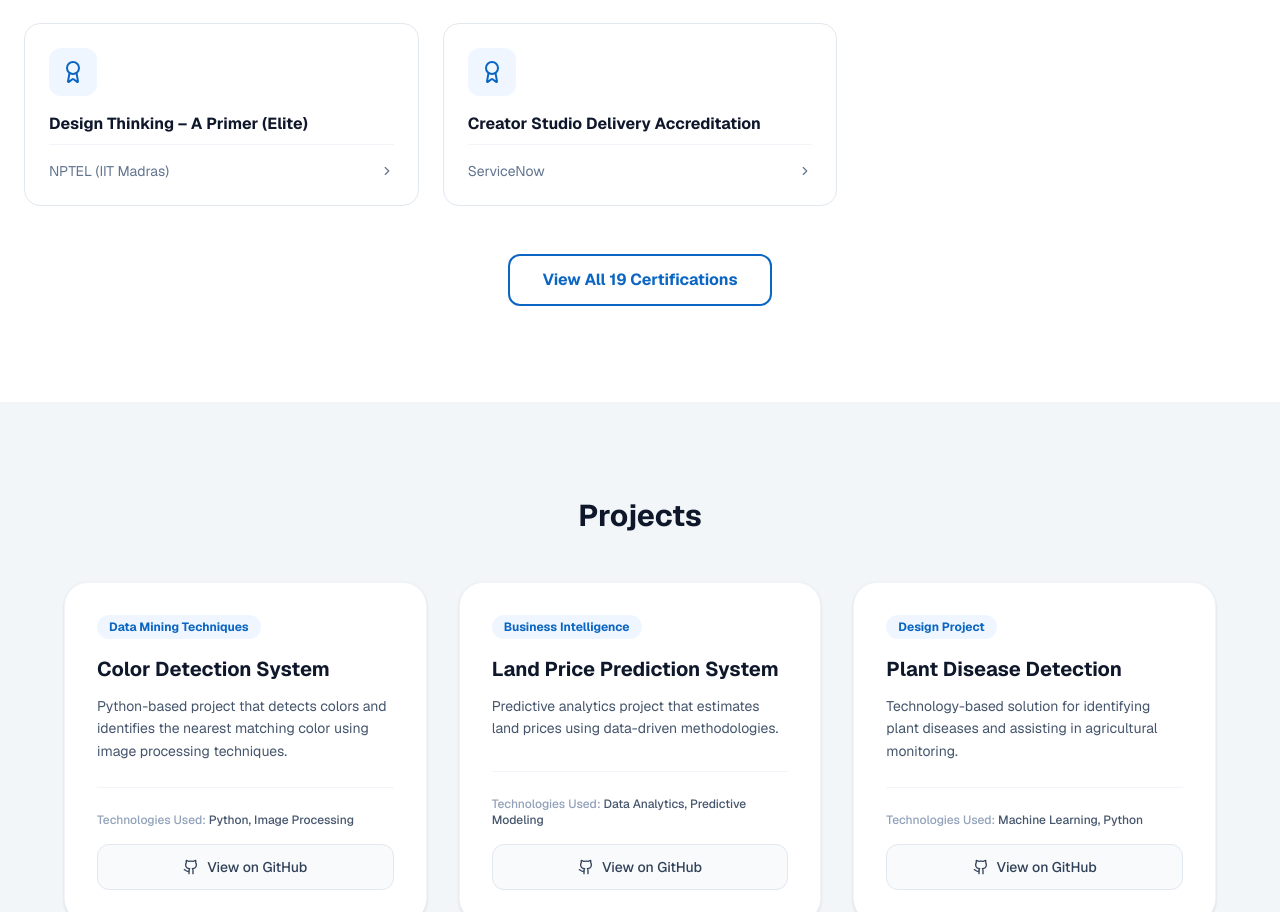
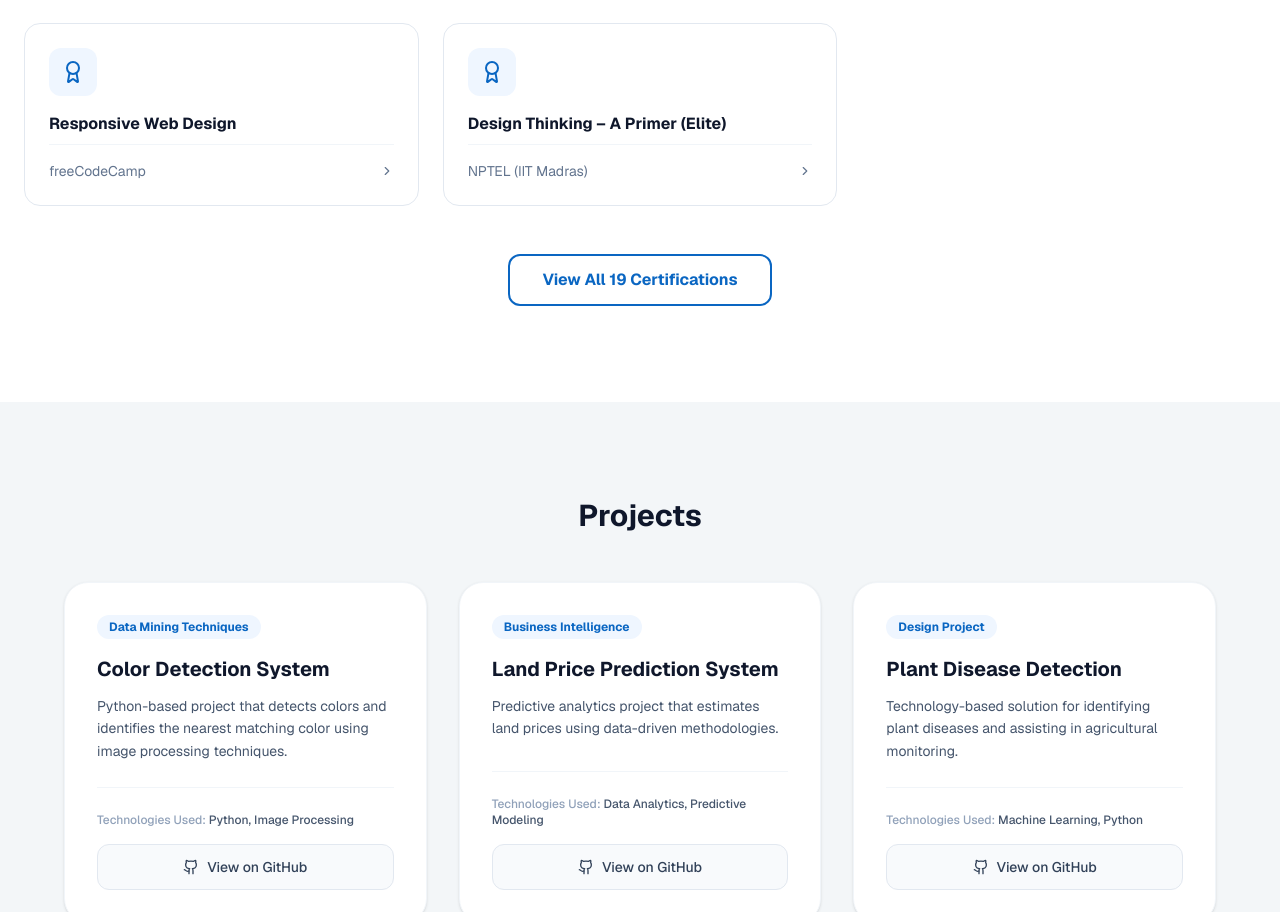
Before and after one commit to AjayyIT/ajay-portfolio, a Next.js app: page / in a window 1280 px wide. Shown: the part 3643-4555 px from the top of the page. Built offline with nearby package versions, Linux system fonts and the light colour scheme.

Commit message:
Added missed certificates

```diff
--- a/app/page.tsx
+++ b/app/page.tsx
@@ -48,10 +48,11 @@ const certifications = [
   { title: "AWS Solutions Architect Associate Level", issuer: "Simplilearn", img: "/certificates/SIMPLILEARN aws.jpg", desc: "Learned AWS cloud services, architecture principles, deployment strategies, and cloud solution design concepts." },
   { title: "Cloud Architect Master's Program", issuer: "Simplilearn", img: "/certificates/SIMPLILEARN cloud architect.jpg", desc: "Explored cloud architecture, cloud deployment models, cloud security, and enterprise cloud solutions." },
   { title: "Python for Data Science", issuer: "NPTEL (IIT Madras)", img: "/certificates/Python for Data Science.jpg", desc: "Developed skills in Python programming, data analysis, data visualization, and data-driven problem solving." },
+  { title: "Responsive Web Design", issuer: "freeCodeCamp", img: "/certificates/FREE CODE CAMP.png", desc: "Achieved 300+ hours of Learning and Demonstrated the knowledge of HTML, CSS, and JavaScript by building responsive websites." },
   { title: "Design Thinking – A Primer (Elite)", issuer: "NPTEL (IIT Madras)", img: "/certificates/Design thinking.jpg", desc: "Learned user-centric problem-solving methodologies, innovation frameworks, and creative solution development." },
   { title: "Creator Studio Delivery Accreditation", issuer: "ServiceNow", img: "/certificates/ServiceNow accr.jpg", desc: "Demonstrated knowledge of Creator Studio concepts and low-code application development within the ServiceNow platform." },
   { title: "Welcome to ServiceNow Micro-Certification", issuer: "ServiceNow University", img: "/certificates/Micro-Certification ServiceNow.jpg", desc: "Gained foundational knowledge of ServiceNow platform capabilities, workflows, services, and enterprise applications." },
-  { title: "Acquiring Data", issuer: "FutureSkills Prime & NASSCOM", img: "/certificates/Acquring Data.jpg", desc: "Learned data acquisition concepts including data types, data warehousing, big data, Hadoop, Hive, metadata, and data validation using Pandas." },
+  { title: "Acquiring Data", issuer: "FutureSkills Prime & NASSCOM", img: "/certificates/Acquiring Data.jpg", desc: "Learned data acquisition concepts including data types, data warehousing, big data, Hadoop, Hive, metadata, and data validation using Pandas." },
   { title: "Data Mining", issuer: "Simplilearn SkillUp", img: "/certificates/Data Mining.jpg", desc: "Explored data mining concepts, classification, clustering, pattern discovery, and knowledge extraction techniques." },
   { title: "Generative AI Literacy", issuer: "Simplilearn SkillUp", img: "/certificates/Gen Ai quiz.jpg", desc: "Learned the fundamentals of Generative AI, its applications, capabilities, limitations, and responsible AI usage." },
   { title: "Getting Started with Playwright using TypeScript", issuer: "Simplilearn SkillUp", img: "/certificates/playwright & TypeScript.jpg", desc: "Learned browser automation, end-to-end testing, and web application testing using Playwright and TypeScript." },
```
Also changed, not shown: public/certificates/ServiceNow accr.jpg (added).
